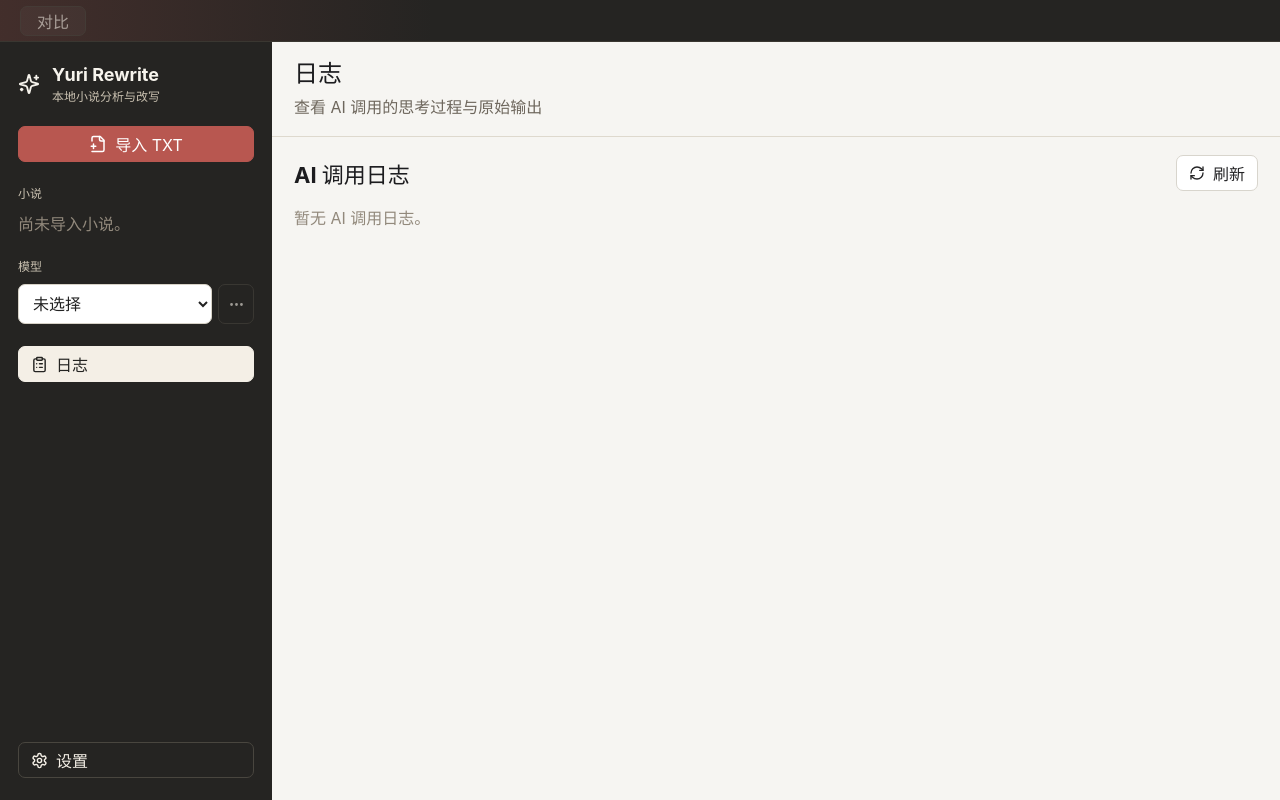
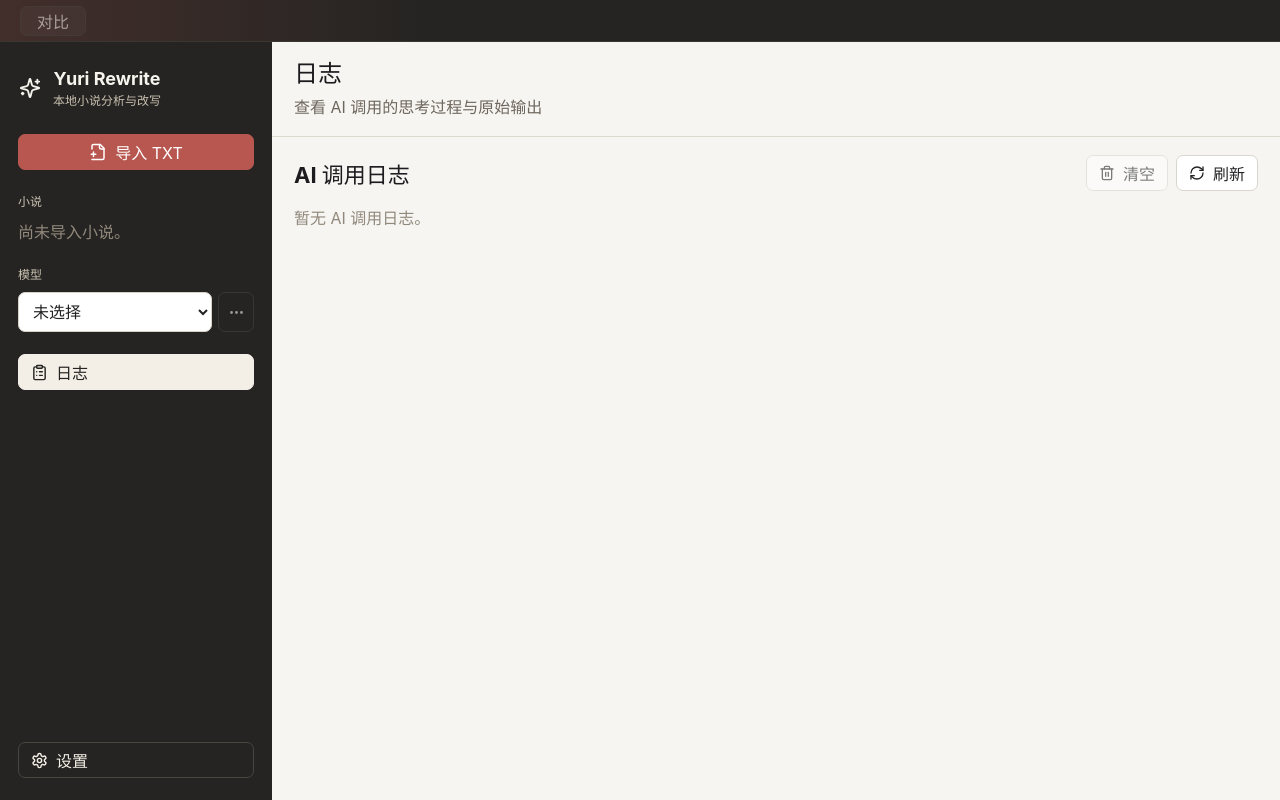
Before and after one commit to 3minto1/Yuri-Rewrite, a React (Vite) app: page / in a window 1280 px wide. Both pictures are taken after a click on the button "日志". Built offline with nearby package versions, Linux system fonts and the light colour scheme.

Commit message:
Add home navigation and log clearing

```diff
--- a/src/App.tsx
+++ b/src/App.tsx
@@ -191,6 +191,22 @@ export default function App() {
   async function refreshLogs(novelId = detail?.novel.id) {
     const rows = await invoke<AiLog[]>("list_ai_logs", { novelId: novelId ?? null });
     setLogs(rows);
+  }
+
+  async function clearLogs() {
+    const targetText = detail ? `《${detail.novel.title}》相关日志和全局日志` : "所有日志";
+    if (!window.confirm(`清空${targetText}？`)) return;
+    setBusy("clear-logs");
+    setNotice("");
+    try {
+      await invoke<void>("clear_ai_logs", { novelId: detail?.novel.id ?? null });
+      await refreshLogs();
+      showNotice("日志已清空。");
+    } catch (error) {
+      showNotice(String(error));
+    } finally {
+      setBusy("");
+    }
   }
 
   function showNotice(message: string) {
@@ -423,13 +439,13 @@ export default function App() {
       </nav>
 
       <aside className="sidebar">
-        <div className="brand">
+        <button className="brand brand-button" onClick={() => setActiveView("workspace")}>
           <Sparkles size={22} />
           <div>
             <strong>Yuri Rewrite</strong>
             <span>本地小说分析与改写</span>
           </div>
-        </div>
+        </button>
 
         <button className="primary-action" onClick={importTxt} disabled={busy === "import"}>
           {busy === "import" ? <Loader2 className="spin" size={18} /> : <FilePlus2 size={18} />}
@@ -581,10 +597,16 @@ export default function App() {
           <div className="page-panel">
             <div className="page-heading">
               <h2>AI 调用日志</h2>
-              <button onClick={() => refreshLogs()} disabled={busy !== ""}>
-                <RefreshCw size={16} />
-                刷新
-              </button>
+              <div className="panel-actions">
+                <button onClick={clearLogs} disabled={busy !== "" || logs.length === 0}>
+                  <Trash2 size={16} />
+                  清空
+                </button>
+                <button onClick={() => refreshLogs()} disabled={busy !== ""}>
+                  <RefreshCw size={16} />
+                  刷新
+                </button>
+              </div>
             </div>
             <div className="full-log-list">
               {logs.map((log) => (
--- a/src/styles.css
+++ b/src/styles.css
@@ -124,6 +124,21 @@ pre {
   align-items: center;
   display: flex;
   gap: 12px;
+}
+
+.brand-button {
+  background: transparent;
+  border-color: transparent;
+  color: #f7f4ed;
+  justify-content: flex-start;
+  min-height: 48px;
+  padding: 0;
+  width: 100%;
+}
+
+.brand-button:hover:not(:disabled) {
+  background: rgba(255, 255, 255, 0.06);
+  border-color: transparent;
 }
 
 .brand strong {
```
Also changed, not shown: 1 other file (tests, documents, lock files or other folders).
